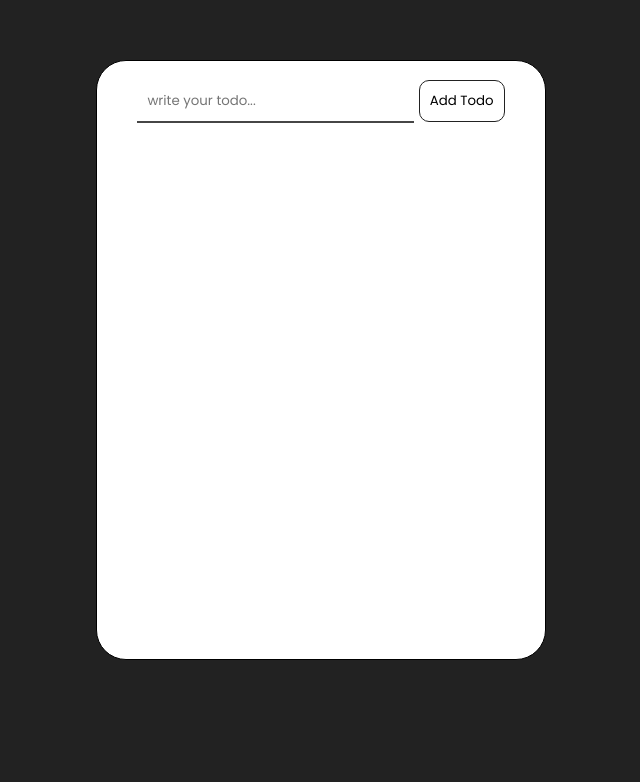
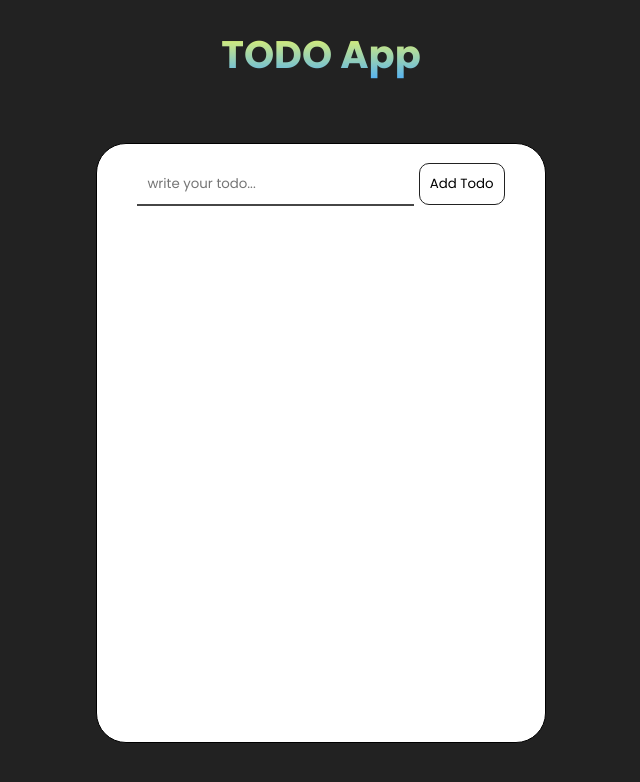
Before and after one commit to 2005Mohammadali/todo_app_DOM, a plain HTML site: page index.html in a window 1280 px wide. Shown: the whole page, without its empty margins (319-959 px from the left). Drawn offline with nearby package versions, Linux system fonts and the light colour scheme.

Commit message:
Update index.html

```diff
--- a/index.html
+++ b/index.html
@@ -9,6 +9,7 @@
     <link href="https://cdn.jsdelivr.net/npm/remixicon@4.3.0/fonts/remixicon.css" rel="stylesheet"/>
 </head>
 <body>
+    <h1>TODO App</h1>
     <div class="main">
         <div class="input_todo">
             <form action="/todos.txt">
```
